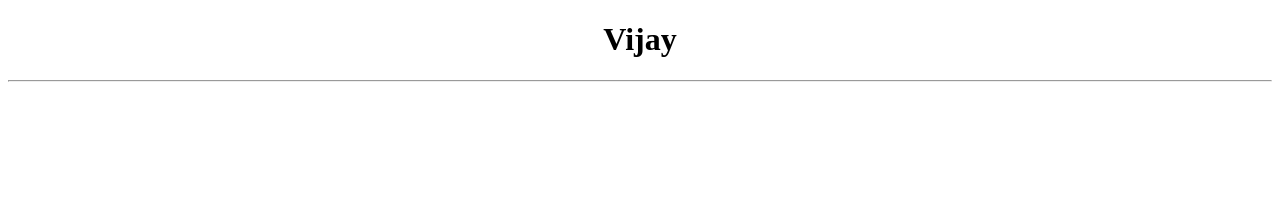
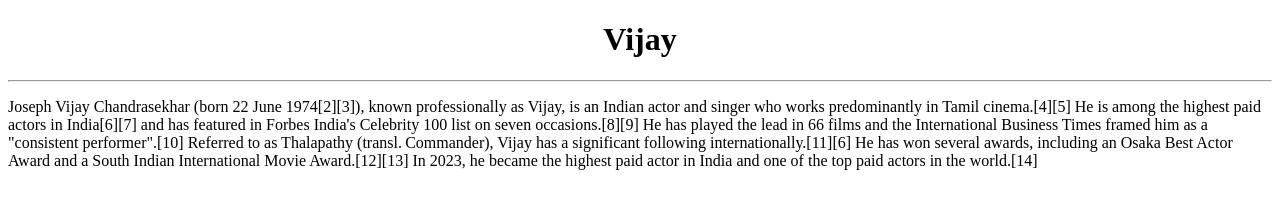
Before and after one commit to Arun26072001/realtimepro, a plain HTML site: page index.html in a window 1280 px wide. Drawn offline with Linux system fonts and the light colour scheme.

Commit message:
p tag some contents are added!

```diff
--- a/index.html
+++ b/index.html
@@ -10,5 +10,7 @@
         <h1>Vijay</h1>
     </center>
     <hr>
+    <p>Joseph Vijay Chandrasekhar (born 22 June 1974[2][3]), known professionally as Vijay, is an Indian actor and singer who works predominantly in Tamil cinema.[4][5] He is among the highest paid actors in India[6][7] and has featured in Forbes India's Celebrity 100 list on seven occasions.[8][9] He has played the lead in 66 films and the International Business Times framed him as a "consistent performer".[10] Referred to as Thalapathy (transl. Commander), Vijay has a significant following internationally.[11][6] He has won several awards, including an Osaka Best Actor Award and a South Indian International Movie Award.[12][13] In 2023, he became the highest paid actor in India and one of the top paid actors in the world.[14]</p>
+
 </body>
 </html>
```
